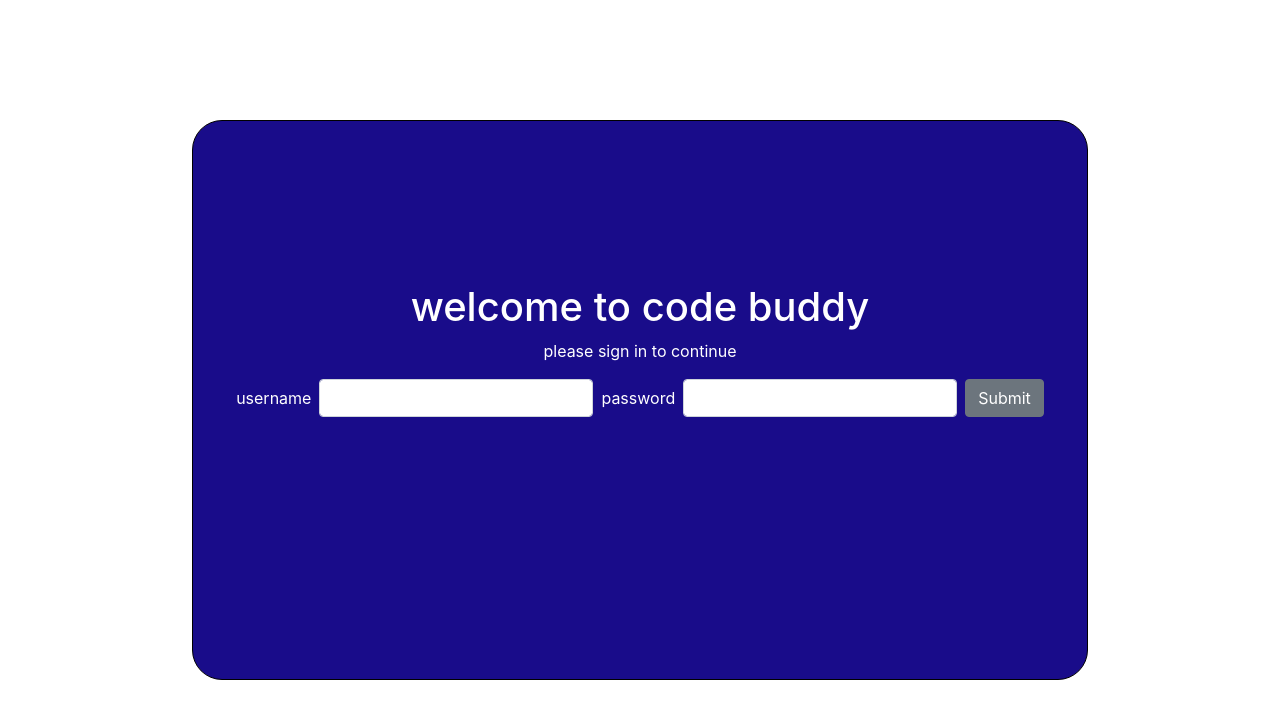
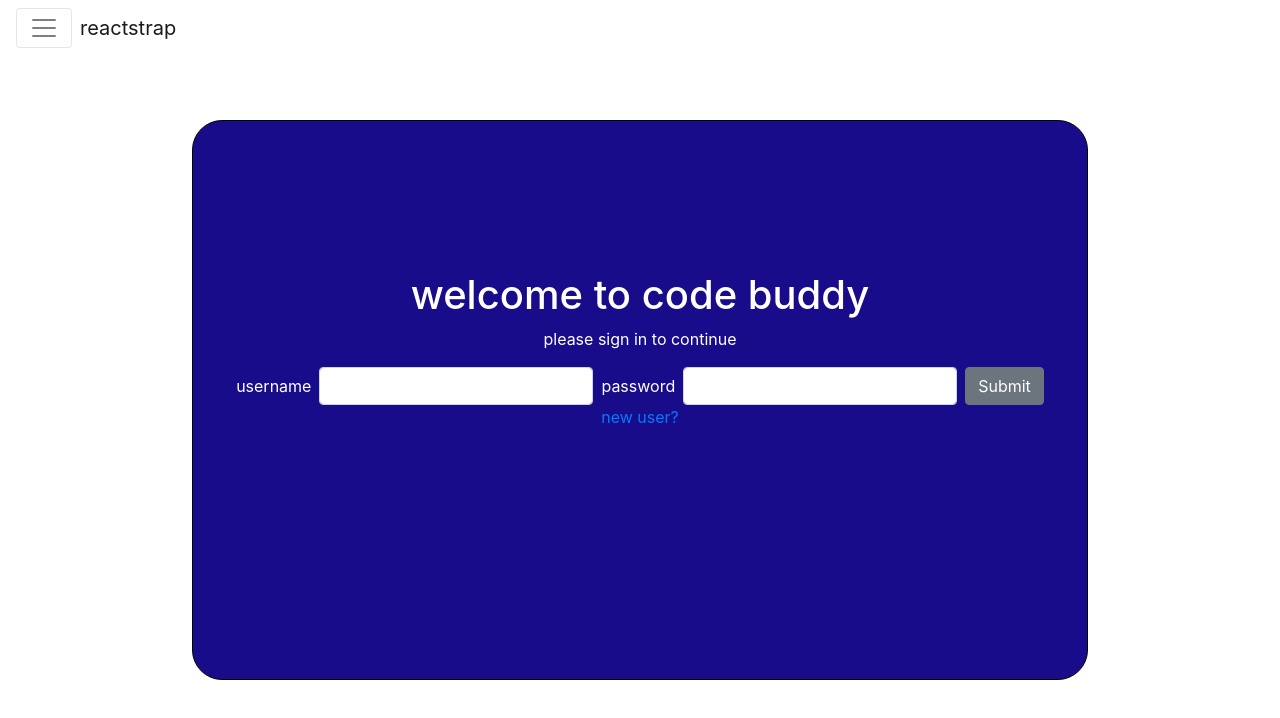
Before and after one commit to zibrahim2046/Code-Buddy-Project-3, a React (Create React App) app in the folder client/: page / in a window 1280 px wide. Shown: the top 718 px of the page. Built offline with nearby package versions, Linux system fonts and the light colour scheme.

Commit message:
added navbar

```diff
--- /dev/null
+++ b/client/src/components/NavBar.js
@@ -0,0 +1,39 @@
+import React, { useState } from 'react';
+import { Collapse, Navbar, NavbarToggler, NavbarBrand, Nav, NavItem, NavLink } from 'reactstrap';
+import styled from 'styled-components';
+
+const NavContainer = styled.div`
+    width: 100%;
+    position: absolute;
+    right: 0;
+`;
+
+const NavBar = (props) => {
+    const [collapsed, setCollapsed] = useState(true);
+
+    const toggleNavbar = () => setCollapsed(!collapsed);
+
+    return (
+        <NavContainer>
+            <Navbar color='faded' light>
+                <NavbarToggler onClick={toggleNavbar} className='mr-2' />
+                <NavbarBrand href='/' className='mr-auto'>
+                    reactstrap
+                </NavbarBrand>
+
+                <Collapse isOpen={!collapsed} navbar>
+                    <Nav navbar>
+                        <NavItem>
+                            <NavLink href='/components/'>Components</NavLink>
+                        </NavItem>
+                        <NavItem>
+                            <NavLink href='https://github.com/reactstrap/reactstrap'>GitHub</NavLink>
+                        </NavItem>
+                    </Nav>
+                </Collapse>
+            </Navbar>
+        </NavContainer>
+    );
+};
+
+export default NavBar;
--- a/client/src/layout/Layout.js
+++ b/client/src/layout/Layout.js
@@ -1,5 +1,6 @@
 import React from 'react';
 import styled from 'styled-components';
+import NavBar from '../components/NavBar';
 
 const Container = styled.main`
     height: 100vh;
@@ -24,8 +25,11 @@
 `;
 
 const Layout = ({ children }) => (
-    <Container>
-        <Content>{children}</Content>
-    </Container>
+    <>
+        <NavBar />
+        <Container>
+            <Content>{children}</Content>
+        </Container>
+    </>
 );
 export default Layout;
--- a/client/src/pages/index.js
+++ b/client/src/pages/index.js
@@ -1,22 +1,14 @@
 import React, { useState, useEffect } from 'react';
 import { Button, Form, FormGroup, Label, Input } from 'reactstrap';
-// import Loader from '../components/Loader';
+import styled from 'styled-components';
+
+const NewUser = styled.a`
+    margin-top: 100px;
+`;
 
 const MainPage = () => {
-    // const [loading, setLoading] = useState(true);
-
-    // useEffect(() => {
-    //     setTimeout(() => {
-    //         setLoading(false);
-    //     }, 2000);
-    // }, []);
-
     return (
         <div className='App'>
-            {/* {loading ? ( */}
-            {/* // <Loader /> */}
-            {/* // ) : ( */}
-
             <h1>welcome to code buddy</h1>
             <p>please sign in to continue</p>
             <Form inline>
@@ -34,8 +26,7 @@
                 </FormGroup>
                 <Button>Submit</Button>
             </Form>
-
-            {/* // )} */}
+            <NewUser href=''>new user?</NewUser>
         </div>
     );
 };
```
